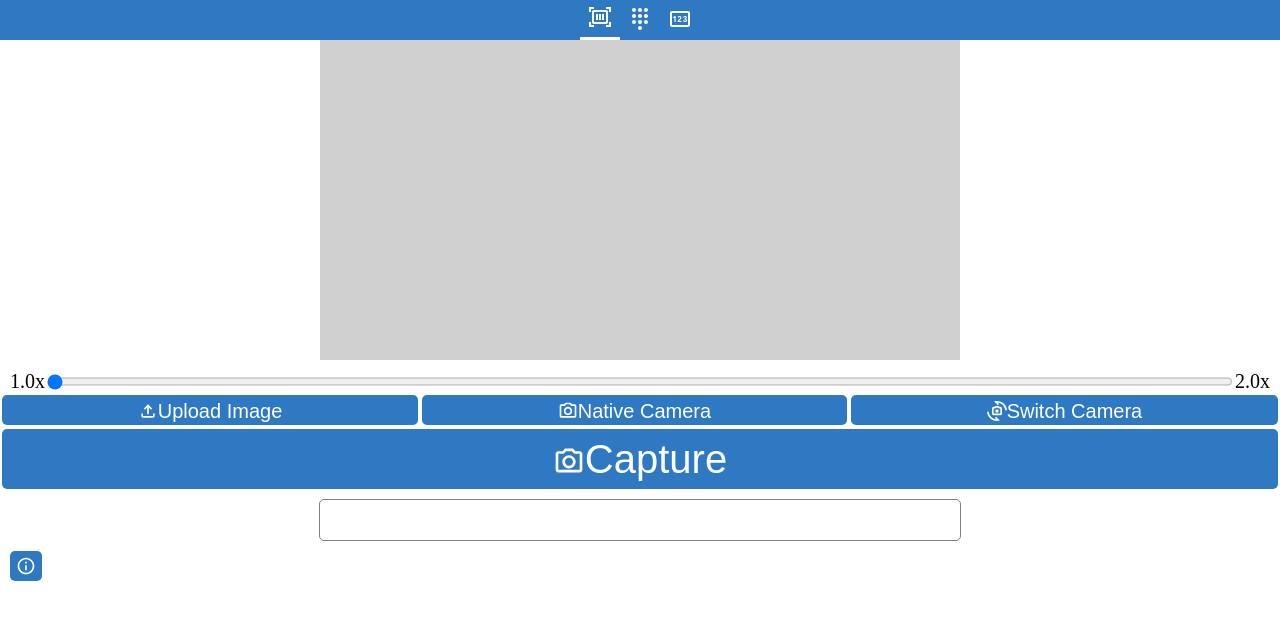
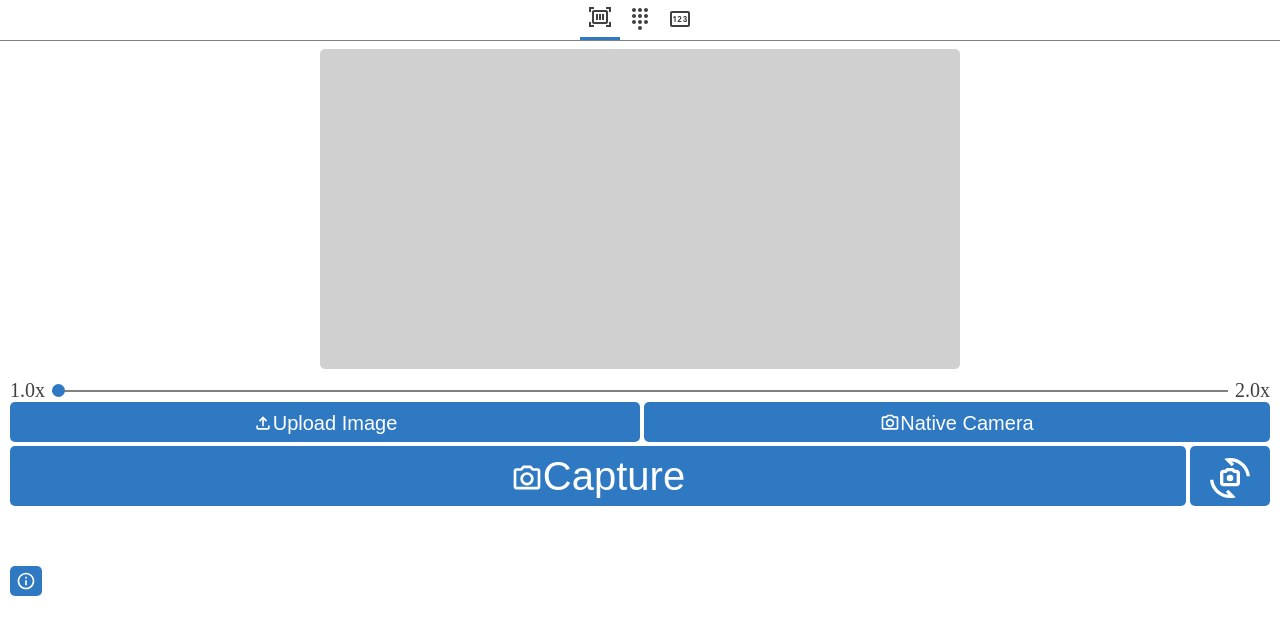
Before and after one commit to Tsukina-7mochi/barcode, a website built with webpack: page src/index.html in a window 1280 px wide. Built offline with nearby package versions, Linux system fonts and the light colour scheme; no server answers.

Commit message:
change style

```diff
--- a/src/index.html
+++ b/src/index.html
@@ -42,7 +42,7 @@
       <div class="wrapper">
         <div class="uploadFile">
           <button class="upload-text">Upload Image</button>
-          <input type="file">
+          <input type="file" accept="image/*">
         </div>
 
         <div class="nativeCamera">
@@ -50,13 +50,13 @@
           <input type="file" accept="image/*" capture="environment">
         </div>
 
+        <div class="capture">
+          <button class="unavailable">Capture</button>
+        </div>
+
         <div class="switchCamera">
-          <button>Switch Camera</button>
+          <button></button>
         </div>
-      </div>
-
-      <div class="capture">
-        <button class="unavailable">Capture</button>
       </div>
     </div>
 
--- a/src/style/header.scss
+++ b/src/style/header.scss
@@ -1,10 +1,11 @@
 header {
   width: 100vw;
   height: 40px;
-  background-color: $c-main;
+  border-bottom: 1px solid $c-separator;
+  margin-bottom: 0.5em;
   display: flex;
   align-items: center;
-    justify-content: center;
+  justify-content: center;
 
   > .selectMode {
     height: 100%;
@@ -18,35 +19,35 @@ header {
       height: 40px;
       padding: 0 8px;
       appearance: none;
-      background-color: $c-main;
+      background-color: inherit;
       box-sizing: border-box;
       border: none;
       outline: none;
 
       &:hover {
-        background-color: $c-main-2;
+        background-color: $c-bg-2;
       }
 
       &:active {
-        background-color: $c-main-3;
+        background-color: $c-bg-3;
       }
 
       &:focus {
-        border: 2px solid $c-main-text;
+        border: 2px solid $c-main;
       }
 
       &.selected {
-        border-bottom: 3px solid $c-main-text;
+        border-bottom: 3px solid $c-main;
       }
 
       &.select-barcode {
-        @include insertImageBefore(24px, 24px, url("../resources/document_scanner_white_24dp.svg"));
+        @include insertImageBefore(24px, 24px, url("../resources/document_scanner_gray_24dp.svg"));
       }
       &.select-number {
-        @include insertImageBefore(24px, 24px, url("../resources/dialpad_white_24dp.svg"));
+        @include insertImageBefore(24px, 24px, url("../resources/dialpad_gray_24dp.svg"));
       }
       &.select-ocr {
-        @include insertImageBefore(24px, 24px, url("../resources/pin_white_24dp.svg"));
+        @include insertImageBefore(24px, 24px, url("../resources/pin_gray_24dp.svg"));
       }
     }
   }
--- a/src/style/main.scss
+++ b/src/style/main.scss
@@ -39,6 +39,7 @@ main {
         canvas {
           background-color: $c-canvas-bg;
           position: absolute;
+          border-radius: $radius;
           width: 100%;
           top: 0;
           left: 0;
@@ -51,27 +52,77 @@ main {
     .zoom {
       display: flex;
       margin: 0 0.5em;
+      align-items: center;
+      justify-content: center;
+      color: $c-text;
 
       input {
         flex-grow: 1;
+        appearance: none;
+        background-color: $c-separator;
+        height: 2px;
+        width: 100%;
+        margin: 0 0.5em;
+
+        &:focus, &:active {
+          outline: none;
+        }
+
+        &::-webkit-slider-thumb {
+          -webkit-appearance: none;
+          appearance: none;
+          cursor: pointer;
+          position: relative;
+          width: 1em;
+          height: 1em;
+          background-color: $c-main;
+          border-radius: 50%;
+        }
       }
     }
 
     .wrapper {
-      display: flex;
+      display: grid;
+      grid-template-columns: 50% 1fr 4em;
+      grid-template-rows: 2em 3em;
+      gap: 0.2em;
+      margin: 0 0.5em;
 
-      > div {
-        flex-grow: 1;
-        margin: 0.1em;
+      .uploadFile {
+        grid-column-start: 1;
+        grid-column-end: 2;
+        grid-row-start: 1;
+        grid-row-end: 2;
+      }
+
+      .nativeCamera {
+        grid-column-start: 2;
+        grid-column-end: 4;
+        grid-row-start: 1;
+        grid-row-end: 2;
+      }
+
+      .capture {
+        grid-column-start: 1;
+        grid-column-end: 3;
+        grid-row-start: 2;
+        grid-row-end: 3;
+      }
+
+      .switchCamera {
+        grid-column-start: 3;
+        grid-column-end: 4;
+        grid-row-start: 2;
+        grid-row-end: 3;
       }
     }
 
     .uploadFile {
-      margin-bottom: 0.5em;
-      font-size: 1em;
-
       button.upload-text {
         @extend %button;
+        width: 100%;
+        height: 100%;
+        font-size: 1em;
 
         @include insertImageBefore(1em, 1em, url("../resources/file_upload_white_24dp.svg")){
           transform: translate(0, 15%);
@@ -84,14 +135,15 @@ main {
     }
 
     .nativeCamera {
-      margin-bottom: 0.5em;
-      font-size: 1em;
-
       button.upload-text {
         @extend %button;
+        font-size: 1em;
+        width: 100%;
+        height: 100%;
 
         @include insertImageBefore(1em, 1em, url("../resources/photo_camera_white_24dp.svg")){
           transform: translate(0, 15%);
+          fill: red;
         };
       }
 
@@ -100,14 +152,14 @@ main {
       }
     }
 
-    .switchCamera {
-      margin-bottom: 0.5em;
-      font-size: 1em;
-
+    .capture {
       button {
         @extend %button;
+        width: 100%;
+        height: 100%;
 
-        @include insertImageBefore(1em, 1em, url("../resources/cameraswitch_white_24dp.svg")){
+        font-size: 2em;
+        @include insertImageBefore(0.8em, 0.8em, url("../resources/photo_camera_white_24dp.svg")){
           transform: translate(0, 15%);
         };
 
@@ -115,14 +167,14 @@ main {
       }
     }
 
-    > .capture {
-      margin: 0.1em;
-
+    .switchCamera {
       button {
         @extend %button;
+        font-size: 2em;
+        width: 100%;
+        height: 100%;
 
-        font-size: 2em;
-        @include insertImageBefore(0.8em, 0.8em, url("../resources/photo_camera_white_24dp.svg")){
+        @include insertImageBefore(1em, 1em, url("../resources/cameraswitch_white_24dp.svg")){
           transform: translate(0, 15%);
         };
 
@@ -199,18 +251,16 @@ main {
   > .result {
     display: block;
     text-align: center;
-    max-width: 640px;
-    margin: 0.5em auto 0;
+    margin: 0.5em 0.5em;
     line-height: 1.5em;
-    border: 1px solid $c-separator;
     border-radius: $radius;
+    color: $c-text;
 
     .message {
       font-size: 1.5em;
       padding: 0.5em;
       min-height: 1em;
-      background-color: $c-main;
-      color: $c-main-text;
+      border-bottom: 1px solid $c-separator;
     }
 
     .detail {
```
Also changed, not shown: src/resources/dialpad_gray_24dp.svg (added), src/resources/document_scanner_gray_24dp.svg (added), src/resources/pin_gray_24dp.svg (added).
